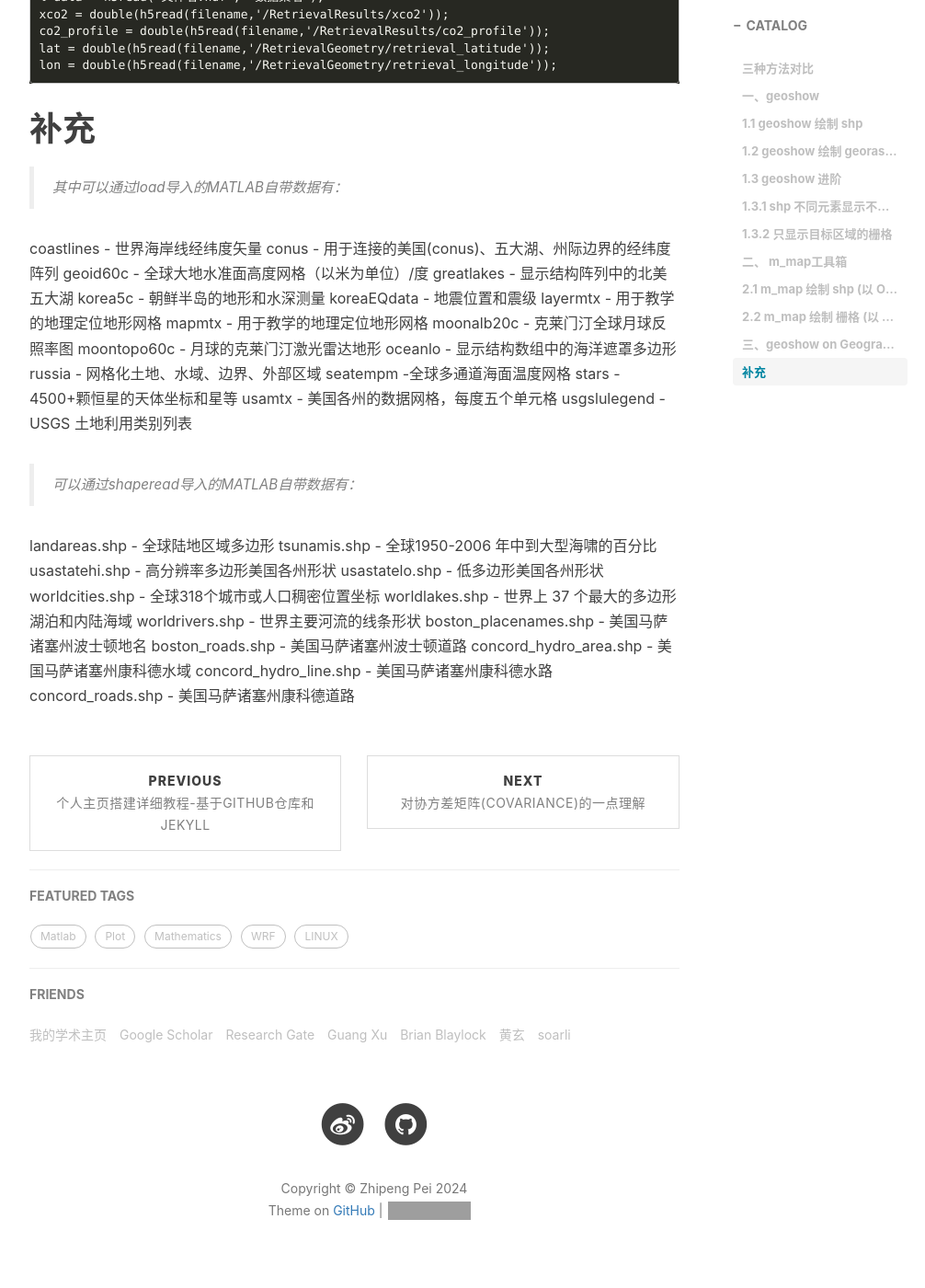
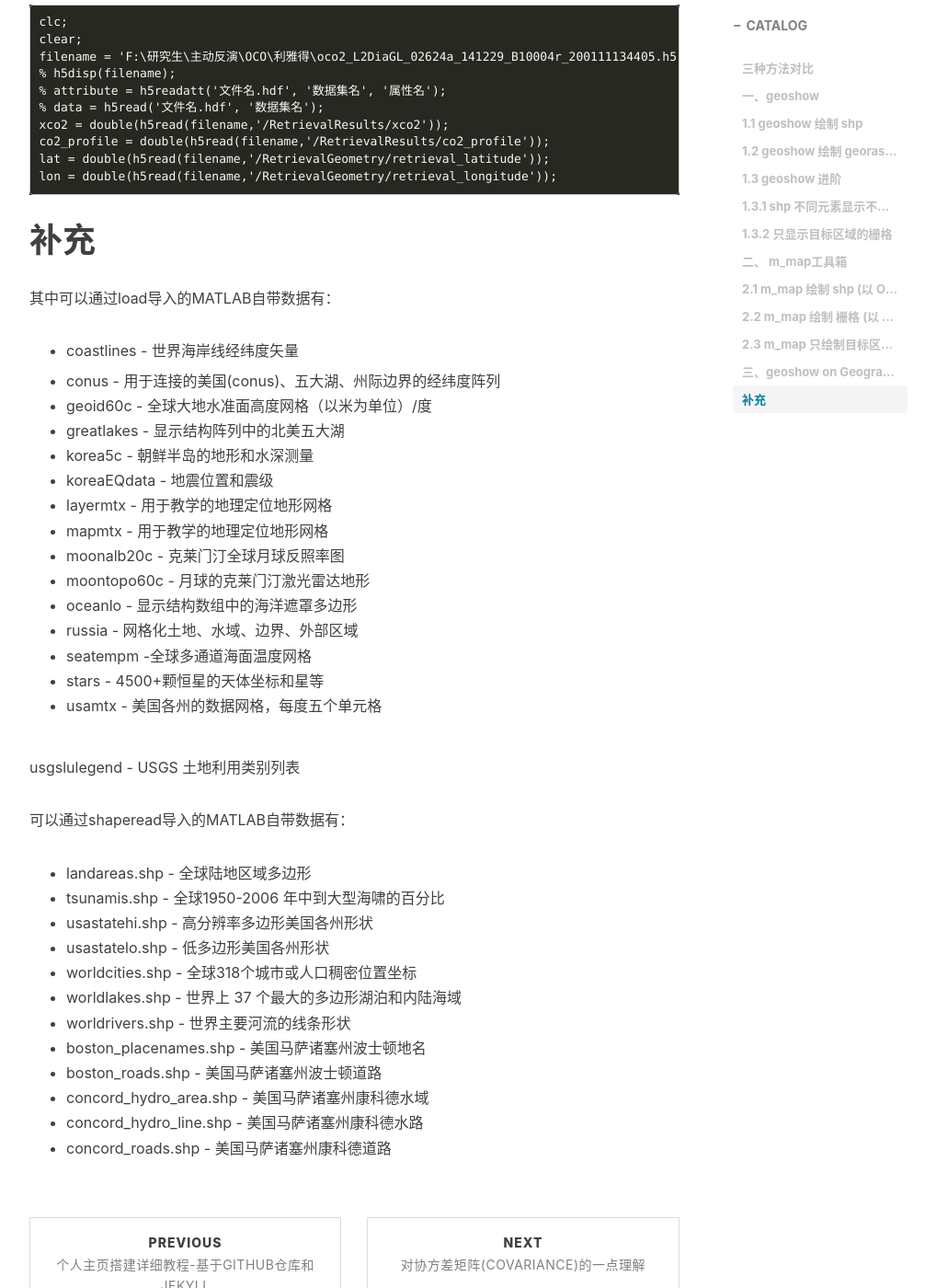
Before and after one commit to peisipand/peisipand.github.io, a Jekyll site: the page built from _posts/2022-04-13-Matlab_geoshow.md, in a window 1280 px wide and 1400 px high, scrolled down 11323 px. Shown: the whole window at 92% size, without its empty margins (233-1239 px from the left). Built offline with Jekyll 4.4.1, drawn with Linux system fonts in a browser that asks for light colours; nearby versions of some CDN libraries; comment, search, counter and statistics services are not loaded; some of the changed text lies outside the part shown; grey boxes are pictures that could not be loaded.

Commit message:
240201 third commit

````diff
--- a/_posts/2022-04-13-Matlab_geoshow.md
+++ b/_posts/2022-04-13-Matlab_geoshow.md
@@ -303,6 +303,10 @@
 ```
 ![Alt text](/img/Matlab_geoshow/prisma.png)
 
+## 2.3 m_map 只绘制目标区域的栅格
+
+[bugsuse](http://i-lightning.cn/2020/05/matlab_mask/) 公开的他写的函数，可以轻松实现白化。
+
 # 三、geoshow on GeographicAxes
 
 不同于前文提到的 ``axesm`` 创建的 ax 类型坐标区，``geoaxes`` 创建的是 GeographicAxes 类型坐标区。
@@ -352,36 +356,38 @@
 lon = double(h5read(filename,'/RetrievalGeometry/retrieval_longitude'));
 ```
 # 补充
->其中可以通过load导入的MATLAB自带数据有：
+其中可以通过load导入的MATLAB自带数据有：
 
-coastlines - 世界海岸线经纬度矢量
-conus - 用于连接的美国(conus)、五大湖、州际边界的经纬度阵列
-geoid60c - 全球大地水准面高度网格（以米为单位）/度
-greatlakes - 显示结构阵列中的北美五大湖
-korea5c - 朝鲜半岛的地形和水深测量
-koreaEQdata - 地震位置和震级
-layermtx - 用于教学的地理定位地形网格
-mapmtx - 用于教学的地理定位地形网格
-moonalb20c - 克莱门汀全球月球反照率图
-moontopo60c - 月球的克莱门汀激光雷达地形
-oceanlo - 显示结构数组中的海洋遮罩多边形
-russia - 网格化土地、水域、边界、外部区域
-seatempm -全球多通道海面温度网格
-stars - 4500+颗恒星的天体坐标和星等
-usamtx - 美国各州的数据网格，每度五个单元格
+- coastlines - 世界海岸线经纬度矢量
+
+- conus - 用于连接的美国(conus)、五大湖、州际边界的经纬度阵列
+- geoid60c - 全球大地水准面高度网格（以米为单位）/度
+- greatlakes - 显示结构阵列中的北美五大湖
+- korea5c - 朝鲜半岛的地形和水深测量
+- koreaEQdata - 地震位置和震级
+- layermtx - 用于教学的地理定位地形网格
+- mapmtx - 用于教学的地理定位地形网格
+- moonalb20c - 克莱门汀全球月球反照率图
+- moontopo60c - 月球的克莱门汀激光雷达地形
+- oceanlo - 显示结构数组中的海洋遮罩多边形
+- russia - 网格化土地、水域、边界、外部区域
+- seatempm -全球多通道海面温度网格
+- stars - 4500+颗恒星的天体坐标和星等
+- usamtx - 美国各州的数据网格，每度五个单元格
+
 usgslulegend - USGS 土地利用类别列表
 
->可以通过shaperead导入的MATLAB自带数据有：
+可以通过shaperead导入的MATLAB自带数据有：
 
-landareas.shp - 全球陆地区域多边形
-tsunamis.shp - 全球1950-2006 年中到大型海啸的百分比
-usastatehi.shp - 高分辨率多边形美国各州形状
-usastatelo.shp - 低多边形美国各州形状
-worldcities.shp - 全球318个城市或人口稠密位置坐标
-worldlakes.shp - 世界上 37 个最大的多边形湖泊和内陆海域
-worldrivers.shp - 世界主要河流的线条形状
-boston_placenames.shp - 美国马萨诸塞州波士顿地名
-boston_roads.shp - 美国马萨诸塞州波士顿道路
-concord_hydro_area.shp - 美国马萨诸塞州康科德水域
-concord_hydro_line.shp - 美国马萨诸塞州康科德水路
-concord_roads.shp - 美国马萨诸塞州康科德道路
+- landareas.shp - 全球陆地区域多边形
+- tsunamis.shp - 全球1950-2006 年中到大型海啸的百分比
+- usastatehi.shp - 高分辨率多边形美国各州形状
+- usastatelo.shp - 低多边形美国各州形状
+- worldcities.shp - 全球318个城市或人口稠密位置坐标
+- worldlakes.shp - 世界上 37 个最大的多边形湖泊和内陆海域
+- worldrivers.shp - 世界主要河流的线条形状
+- boston_placenames.shp - 美国马萨诸塞州波士顿地名
+- boston_roads.shp - 美国马萨诸塞州波士顿道路
+- concord_hydro_area.shp - 美国马萨诸塞州康科德水域
+- concord_hydro_line.shp - 美国马萨诸塞州康科德水路
+- concord_roads.shp - 美国马萨诸塞州康科德道路
````
